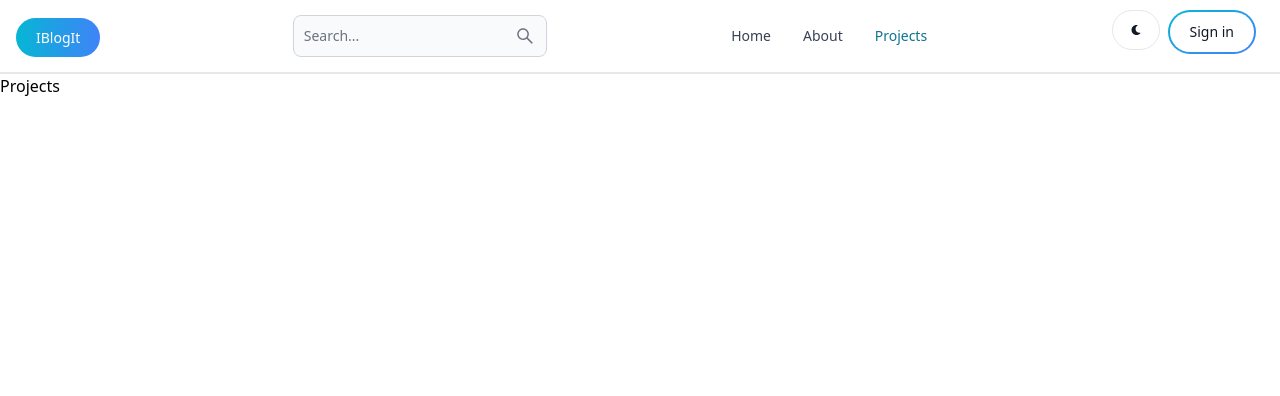
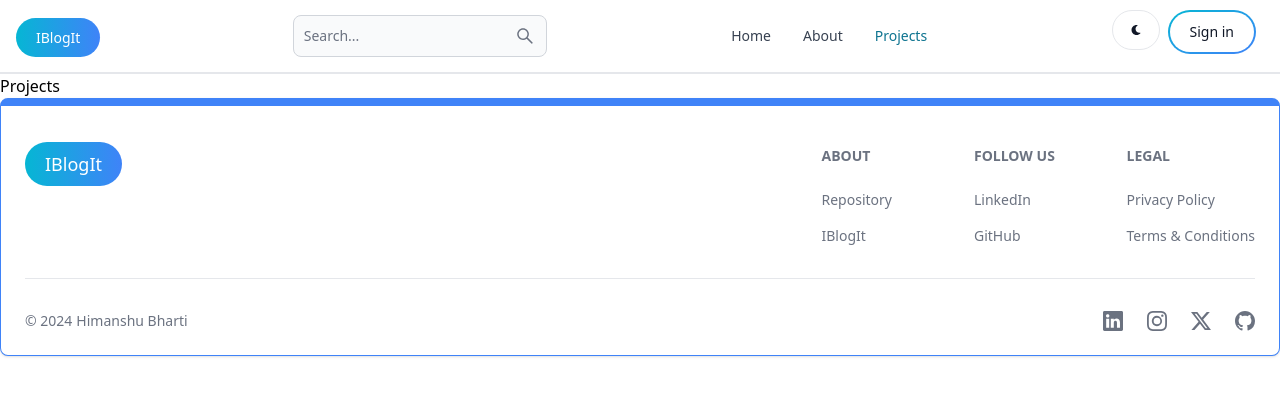
Before and after one commit to Himanshu-Bharti-Ji/IBlogIt, a React (Vite) app in the folder client/: page /projects in a window 1280 px wide. Shown: the top 396 px of the page. Built offline with nearby package versions, Linux system fonts and the light colour scheme.

Commit message:
create and add the footer component

```diff
--- a/client/src/App.jsx
+++ b/client/src/App.jsx
@@ -2,6 +2,7 @@ import React from 'react';
 import { BrowserRouter, Routes, Route } from "react-router-dom"
 import { About, Dashboard, Home, Projects, SignIn, SignUp, } from "./pages"
 import { Header } from "./components"
+import FooterCom from './components/Footer';
 
 export default function App() {
 
@@ -16,6 +17,7 @@ export default function App() {
         <Route path="/dashboard" element={<Dashboard />} />
         <Route path="/projects" element={<Projects />} />
       </Routes>
+      <FooterCom />
     </BrowserRouter>
   )
 }
--- /dev/null
+++ b/client/src/components/Footer.jsx
@@ -0,0 +1,70 @@
+import React from 'react'
+import { Footer, FooterCopyright, FooterDivider, FooterIcon } from 'flowbite-react'
+import { Link } from "react-router-dom"
+import { BsLinkedin, BsInstagram, BsTwitterX, BsGithub } from "react-icons/bs"
+
+
+export default function FooterCom() {
+    return (
+        <Footer container className="border border-t-8 border-blue-500">
+            <div className="w-full max-w-7xl mx-auto">
+                <div className="grid w-full justify-between sm:flex md:grid-cols-1">
+                    <div className="mt-5 mb-2">
+                        <Link to={"/"} className='self-center whitespace-nowrap text-lg sm:text-xl font-semibold dark:text-white'>
+                            <span className='text-white bg-gradient-to-r from-cyan-500 to-blue-500 hover:bg-gradient-to-bl focus:ring-4 focus:outline-none focus:ring-cyan-300 dark:focus:ring-cyan-800 font-medium rounded-full text-lg px-5 py-2.5 text-center me-2 mb-2'>IBlogIt</span>
+                        </Link>
+                    </div>
+                    <div className='grid grid-cols-2 gap-8 mt-4 sm:grid-cols-3 sm:gap-6'>
+                        <div>
+                            <Footer.Title title='About' />
+                            <Footer.LinkGroup col>
+                                <Footer.Link href='https://github.com/Himanshu-Bharti-Ji/IBlogIt' target='_blank' rel='noopener noreferrer' >
+                                    Repository
+                                </Footer.Link>
+                                <Footer.Link href='/about' target='_blank' rel='noopener noreferrer' >
+                                    IBlogIt
+                                </Footer.Link>
+                            </Footer.LinkGroup>
+                        </div>
+                        <div>
+                            <Footer.Title title='Follow Us' />
+                            <Footer.LinkGroup col>
+                                <Footer.Link href='https://www.linkedin.com/in/himanshu-bharti-ji/' target='_blank' rel='noopener noreferrer' >
+                                    LinkedIn
+                                </Footer.Link>
+                                <Footer.Link href='https://github.com/Himanshu-Bharti-Ji' target='_blank' rel='noopener noreferrer' >
+                                    GitHub
+                                </Footer.Link>
+                            </Footer.LinkGroup>
+                        </div>
+                        <div>
+                            <Footer.Title title='Legal' />
+                            <Footer.LinkGroup col>
+                                <Footer.Link href='#' target='_blank' rel='noopener noreferrer' >
+                                    Privacy Policy
+                                </Footer.Link>
+                                <Footer.Link href='#' target='_blank' rel='noopener noreferrer' >
+                                    Terms &amp; Conditions
+                                </Footer.Link>
+                            </Footer.LinkGroup>
+                        </div>
+                    </div>
+                </div>
+                <FooterDivider />
+                <div className="w-full sm:flex sm:items-center sm:justify-between">
+                    <FooterCopyright
+                        href='https://www.linkedin.com/in/himanshu-bharti-ji/'
+                        by='Himanshu Bharti'
+                        year={new Date().getFullYear()}
+                    />
+                    <div className="flex gap-6 sm:mt-0 mt-4 sm:justify-center">
+                        <FooterIcon href='https://www.linkedin.com/in/himanshu-bharti-ji/' target='_blank' icon={BsLinkedin} />
+                        <FooterIcon href='https://www.instagram.com/hitechhimanshu/' target='_blank' icon={BsInstagram} />
+                        <FooterIcon href='https://x.com/HiTechHimanshu' target='_blank' icon={BsTwitterX} />
+                        <FooterIcon href='https://github.com/Himanshu-Bharti-Ji' target='_blank' icon={BsGithub} />
+                    </div>
+                </div>
+            </div>
+        </Footer>
+    )
+}
```
